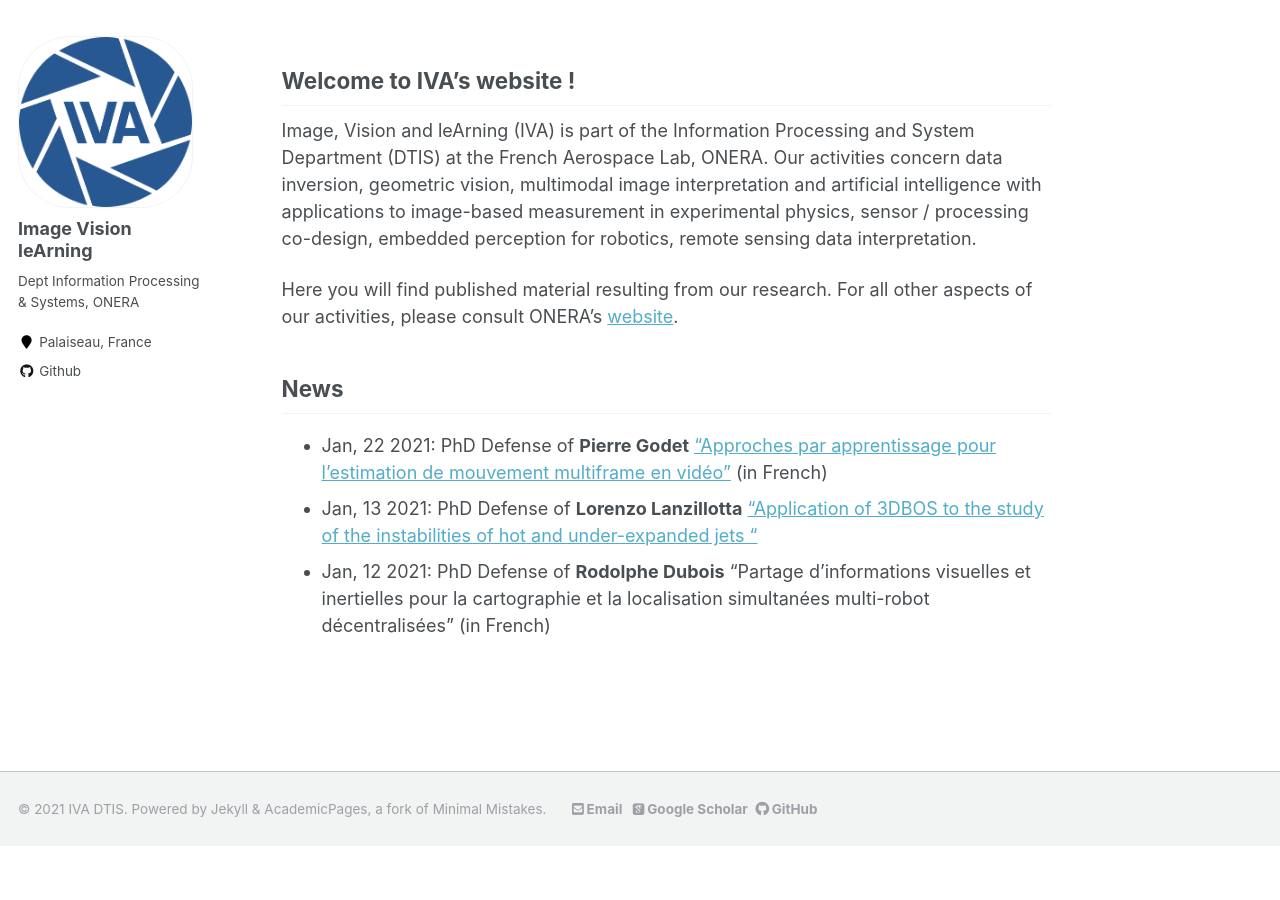
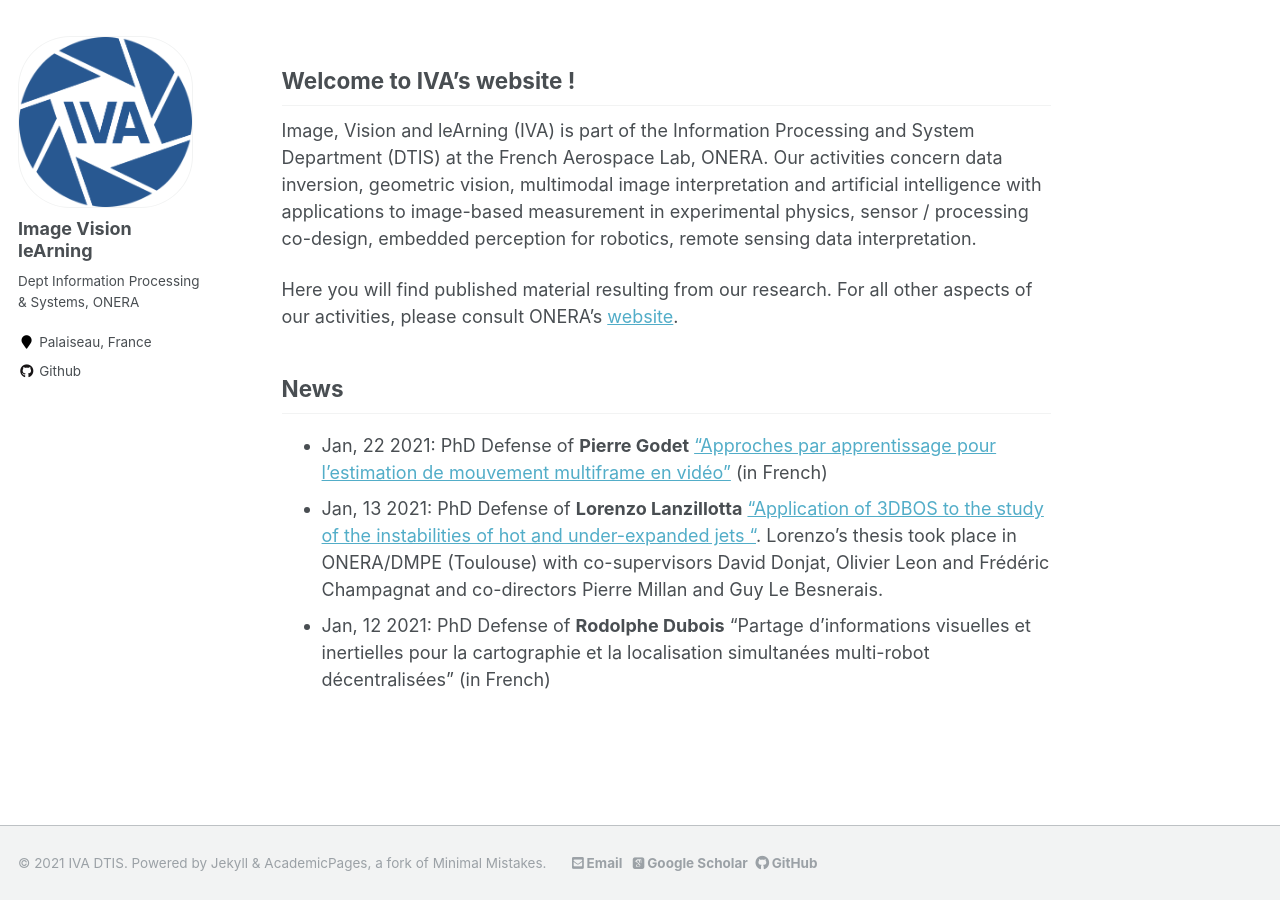
Before and after one commit to guylebesnerais/guylb.github.io, a Jekyll site: the page built from _pages/about.md, in a window 1280 px wide and 900 px high, scrolled down 631 px. Built offline with Jekyll 4.4.1, drawn with Linux system fonts in a browser that asks for light colours; some web fonts are replaced; before the commit the page ends 1477 px from its top, so only the background shows below that.

Commit message:
Update about.md

```diff
--- a/_pages/about.md
+++ b/_pages/about.md
@@ -24,5 +24,5 @@ Here you will find published material resulting from our research. For all other
 * Jan, 22 2021: PhD Defense of **Pierre Godet** ["Approches par apprentissage pour l’estimation de
 mouvement multiframe en vidéo"](https://youtu.be/ptRCoC66CCc) (in French)
 * Jan, 13 2021: PhD Defense of **Lorenzo Lanzillotta** ["Application of 3DBOS to the study of the instabilities of hot and under-expanded jets
-"](https://youtu.be/c_zy13D2ULY)
+"](https://youtu.be/c_zy13D2ULY). Lorenzo's thesis took place in ONERA/DMPE (Toulouse) with co-supervisors David Donjat, Olivier Leon and Frédéric Champagnat and co-directors Pierre Millan and Guy Le Besnerais.
 * Jan, 12 2021: PhD Defense of **Rodolphe Dubois** "Partage d'informations visuelles et inertielles pour la cartographie et la localisation simultanées multi-robot décentralisées" (in French)
```
